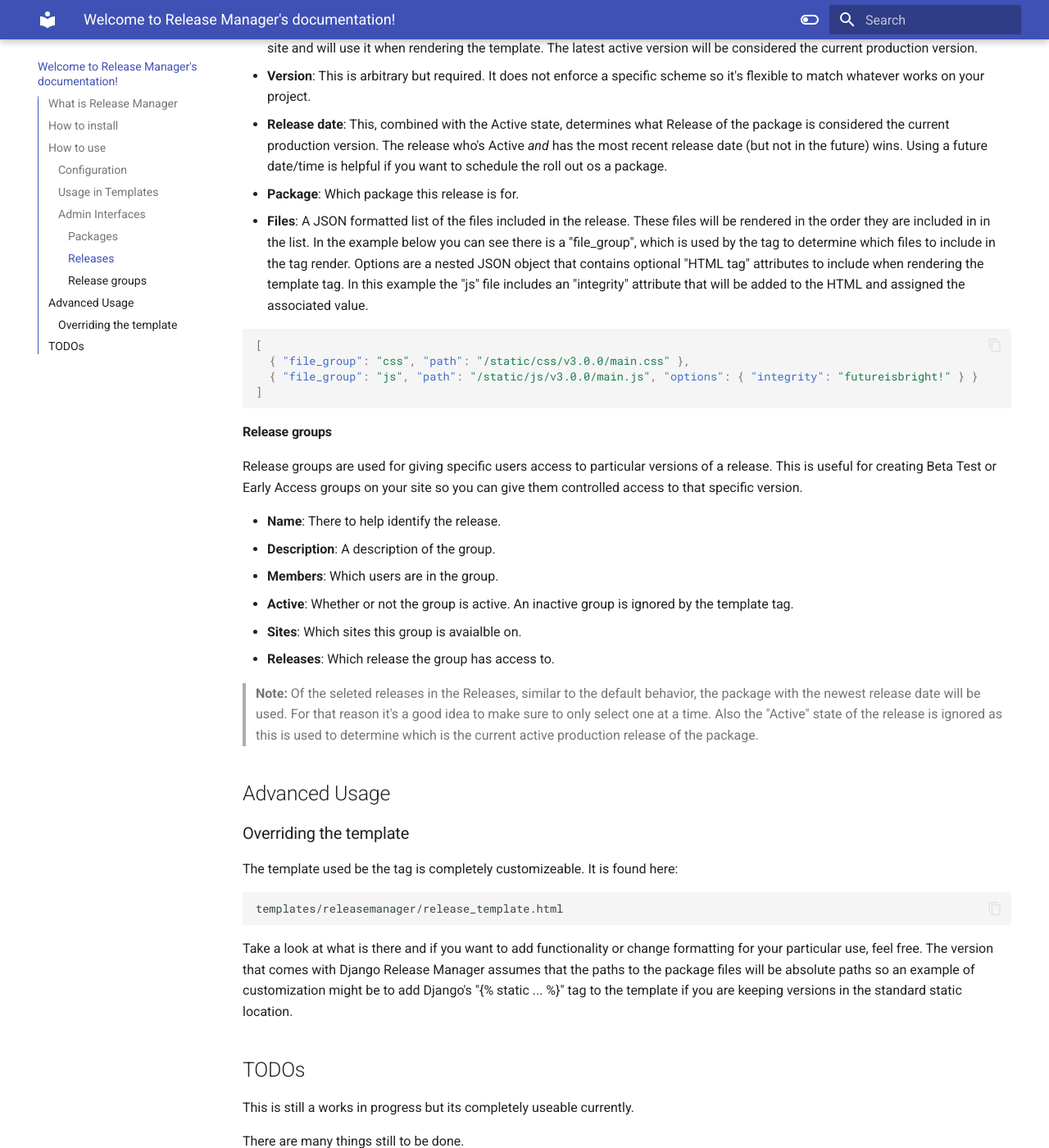
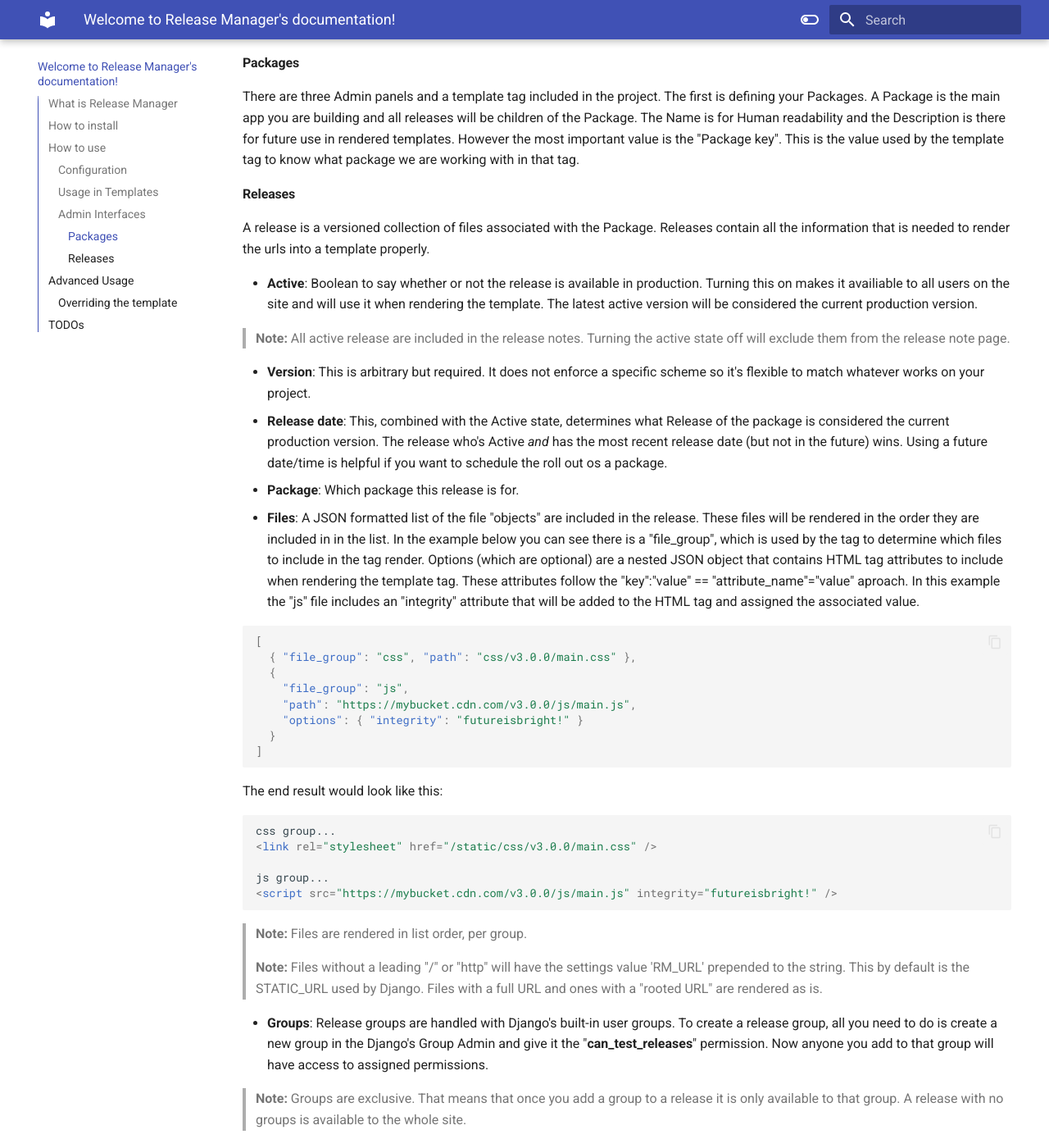
Before and after one commit to renderbox/django-release-manager, an MkDocs documentation site: the page built from docs/index.md, in a window 1280 px wide and 1400 px high, scrolled down 3282 px. Shown: the whole window at 82% size. Built offline with MkDocs 1.6.1 and Material for MkDocs 9.7.7, drawn with Linux system fonts in a browser that asks for light colours; some of the changed text lies outside the part shown.

Commit message:
Updated docs

````diff
--- a/docs/index.md
+++ b/docs/index.md
@@ -46,6 +46,8 @@
 
    **_Views_**
 
+   The release manager views are pretty simple. Mostly they include things like the auto-generated page on release notes. Feel free to include it how you want on your site. Here is an example:
+
    ```python
    urlpatterns = [
       ...
@@ -56,15 +58,17 @@
 
    **_API_**
 
+   The API is a seperate set of URLs since many sites organize them under different URL hierarchies. Here is an example of how it can be done:
+
    ```python
    urlpatterns = [
       ...
-      path("api/releasemanager/", include("releasemanager.api.urls") ),
+      path("api/v1/releasemanager/", include("releasemanager.api.urls") ),
       ...
    ]
    ```
 
-5. **Run Migrations**: Run the migrations to create the necessary database tables:
+5. **Run Migrations**: Run the migrations to create the necessary database tables. The DB models are where information on the versions of your included packages are managed.
 
    ```bash
    python manage.py migrate
@@ -98,12 +102,13 @@
 - Simplicity: Defining packages directly in your settings is straightforward and can be easily accessed throughout your application without needing database queries.
 - Performance: Since the data is loaded into memory when the application starts, accessing this information is fast and doesn't involve the overhead of an extra database call.
 - Stability: Since the packages are not going to change often or only change with new releases of the application, keeping them in the settings makes it easier to manage through version control.
+- Secutiry: By not allowing a package to be defined outside of the core code, it reduces places a malicious actor can inject something unexpected.
 
 ### Usage in Templates
 
 This app stores information about your releases in the database and renders the URL to the files into your template using tags. You need to include the tag library in your template at the top of the page and then you can use it anywhere you want. Here is an example of how this would work on a page.
 
-Include this at the top of your template:
+Include this at the top of your template to gain access to the app's tags:
 
 ```python
 {% load release_template_tags %}
@@ -115,11 +120,13 @@
 {% release_packages "basic" user=user file_group="js" %}
 ```
 
-In this example, we are managing a Package called 'basic' and we want to render the 'js' files. Controls for which version of the script to include is set in the Admin panel on the Release Manager record. What the example above will do is find the latest release version of the package, "basic", and render a link for all the "js" files included in the package.
+In this example, we are managing a Package called 'basic' and we want to render the 'js' file group. We pass along the user as well to get information about which version of the package the user has access to.
 
-How this all works behind the scenes will be explained in the next steps.
+What the example above will do is find the latest release version of the package, "basic", that the user has access to and render the link for all the "js" files included in the package.
 
-> **Note:** There can only be one package specified in a tag at a time but there can be multiple file_group in a comman seperated list like: "js,css,img" for example.
+How this all works behind the scenes will be based on how you organize your packages as explained in the next steps.
+
+> **Note:** Files are included in the template tag based on the file_group they are in. All files in a package release are rendered if they are in that file group. There is a template called "release_template.html" that handles what should be rendered based on the file extention. If the file ends in ".js" a "\<script\>" tag is used vs if the file is a ".css" file a "\<style\>" tag is used. There are examples later below when we talk about files.
 
 ### Admin Interfaces
 
@@ -132,30 +139,44 @@
 A release is a versioned collection of files associated with the Package. Releases contain all the information that is needed to render the urls into a template properly.
 
 - **Active**: Boolean to say whether or not the release is available in production. Turning this on makes it availiable to all users on the site and will use it when rendering the template. The latest active version will be considered the current production version.
+
+  > **Note:** All active release are included in the release notes. Turning the active state off will exclude them from the release note page.
+
 - **Version**: This is arbitrary but required. It does not enforce a specific scheme so it's flexible to match whatever works on your project.
 - **Release date**: This, combined with the Active state, determines what Release of the package is considered the current production version. The release who's Active _and_ has the most recent release date (but not in the future) wins. Using a future date/time is helpful if you want to schedule the roll out os a package.
 - **Package**: Which package this release is for.
-- **Files**: A JSON formatted list of the files included in the release. These files will be rendered in the order they are included in in the list. In the example below you can see there is a "file_group", which is used by the tag to determine which files to include in the tag render. Options are a nested JSON object that contains optional "HTML tag" attributes to include when rendering the template tag. In this example the "js" file includes an "integrity" attribute that will be added to the HTML and assigned the associated value.
+- **Files**: A JSON formatted list of the file "objects" are included in the release. These files will be rendered in the order they are included in in the list. In the example below you can see there is a "file_group", which is used by the tag to determine which files to include in the tag render. Options (which are optional) are a nested JSON object that contains HTML tag attributes to include when rendering the template tag. These attributes follow the "key":"value" == "attribute_name"="value" aproach. In this example the "js" file includes an "integrity" attribute that will be added to the HTML tag and assigned the associated value.
 
-```json
-[
-  { "file_group": "css", "path": "/static/css/v3.0.0/main.css" },
-  { "file_group": "js", "path": "/static/js/v3.0.0/main.js", "options": { "integrity": "futureisbright!" } }
-]
-```
+  ```json
+  [
+    { "file_group": "css", "path": "css/v3.0.0/main.css" },
+    {
+      "file_group": "js",
+      "path": "https://mybucket.cdn.com/v3.0.0/js/main.js",
+      "options": { "integrity": "futureisbright!" }
+    }
+  ]
+  ```
 
-#### Release groups
+  The end result would look like this:
 
-Release groups are used for giving specific users access to particular versions of a release. This is useful for creating Beta Test or Early Access groups on your site so you can give them controlled access to that specific version.
+  ```html
+  css group...
+  <link rel="stylesheet" href="/static/css/v3.0.0/main.css" />
 
-- **Name**: There to help identify the release.
-- **Description**: A description of the group.
-- **Members**: Which users are in the group.
-- **Active**: Whether or not the group is active. An inactive group is ignored by the template tag.
-- **Sites**: Which sites this group is avaialble on.
-- **Releases**: Which release the group has access to.
+  js group...
+  <script src="https://mybucket.cdn.com/v3.0.0/js/main.js" integrity="futureisbright!" />
+  ```
 
-> **Note:** Of the seleted releases in the Releases, similar to the default behavior, the package with the newest release date will be used. For that reason it's a good idea to make sure to only select one at a time. Also the "Active" state of the release is ignored as this is used to determine which is the current active production release of the package.
+  > **Note:** Files are rendered in list order, per group.
+
+  > **Note:** Files without a leading "/" or "http" will have the settings value 'RM_URL' prepended to the string. This by default is the STATIC_URL used by Django. Files with a full URL and ones with a "rooted URL" are rendered as is.
+
+- **Groups**: Release groups are handled with Django's built-in user groups. To create a release group, all you need to do is create a new group in the Django's Group Admin and give it the "**can_test_releases**" permission. Now anyone you add to that group will have access to assigned permissions.
+
+  > **Note:** Groups are exclusive. That means that once you add a group to a release it is only available to that group. A release with no groups is available to the whole site.
+
+- **Sites**: Sites are similar to groups in that they restrict the release to only those sites. A release with no sites is available to _all_ sites on the server.
 
 ## Advanced Usage
 
````
Also changed, not shown: other parts of docs/index.md (+1 -2 lines).
